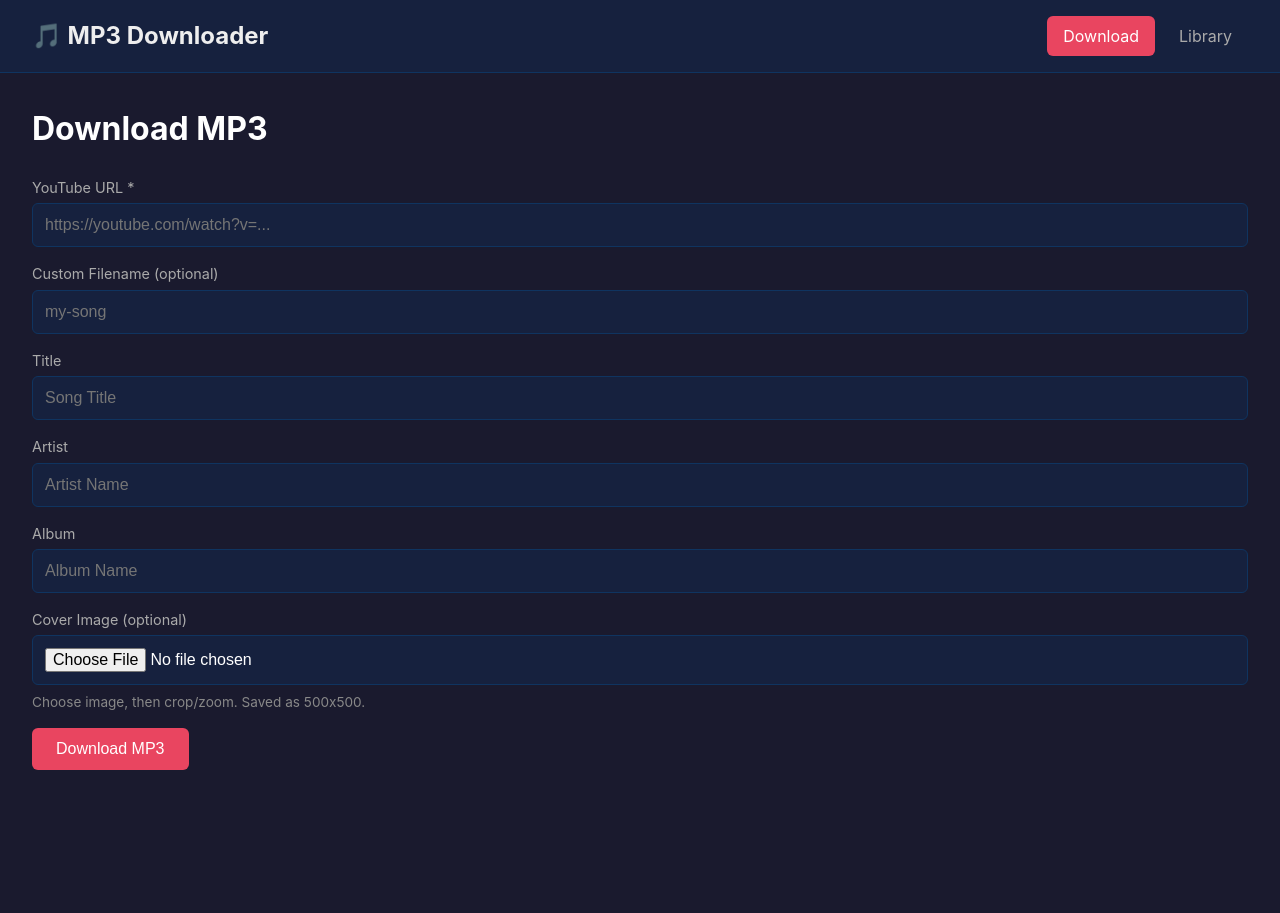
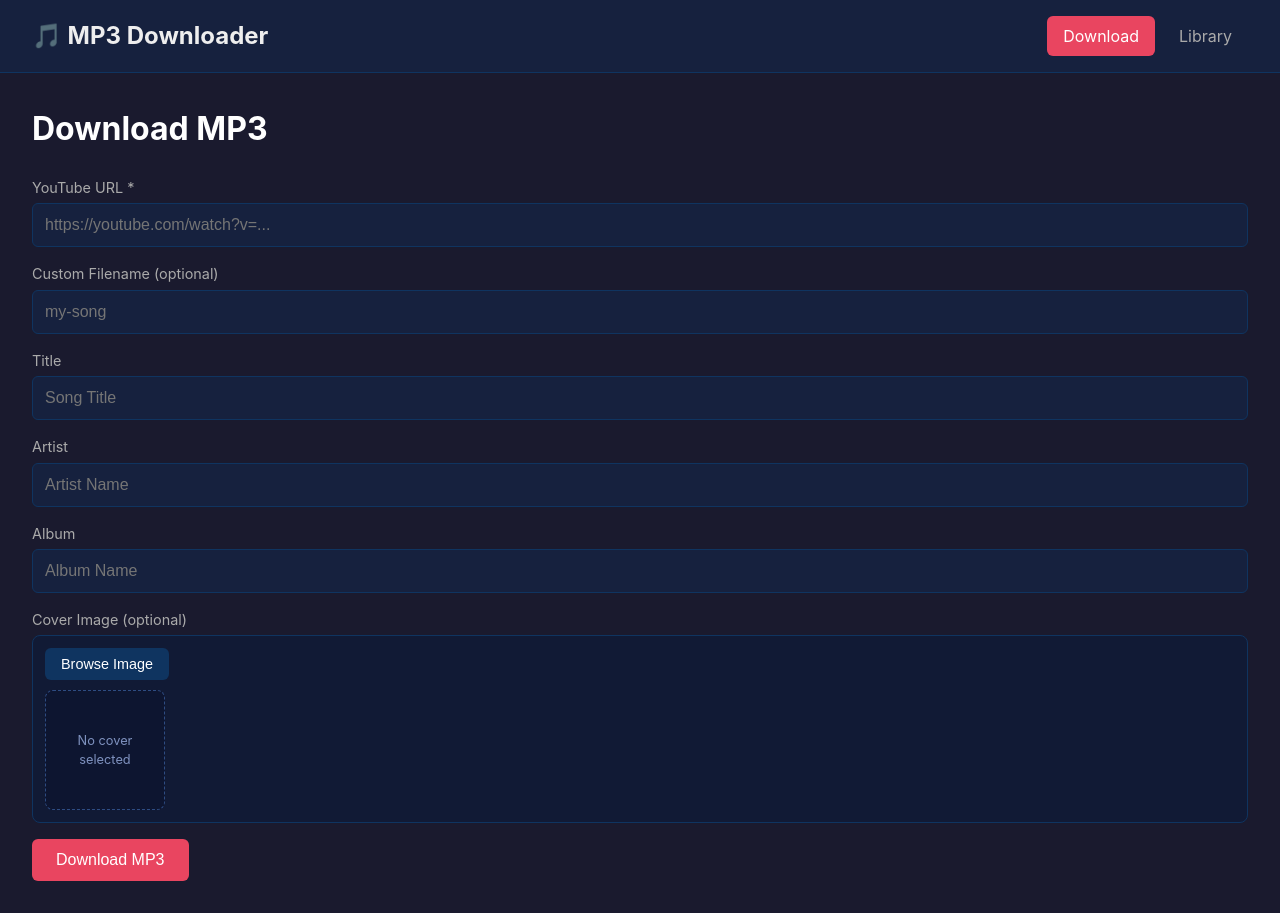
Before and after one commit to Lonjz/myp3d, a React (Vite) app in the folder myp3d-frontend/: page /download in a window 1280 px wide. Before the commit the page ends 802 px from the top, so only its background shows below. Built offline with nearby package versions, Linux system fonts and the light colour scheme.

Commit message:
downloads page cover upload UI change

```diff
--- a/myp3d-frontend/src/App.css
+++ b/myp3d-frontend/src/App.css
@@ -121,7 +121,7 @@ body {
 }
 
 .download-cover-preview {
-  margin-top: 0.75rem;
+  margin-top: 0.6rem;
   width: 120px;
   height: 120px;
 }
@@ -132,6 +132,38 @@ body {
   object-fit: cover;
   border-radius: 8px;
   border: 1px solid #0f3460;
+}
+
+.hidden-file-input {
+  display: none;
+}
+
+.download-cover-field {
+  background: #111a35;
+  border: 1px solid #0f3460;
+  border-radius: 8px;
+  padding: 0.75rem;
+}
+
+.download-cover-actions {
+  display: flex;
+  gap: 0.6rem;
+  flex-wrap: wrap;
+}
+
+.download-cover-placeholder {
+  width: 100%;
+  height: 100%;
+  border: 1px dashed #2e4c82;
+  border-radius: 8px;
+  background: #0d1530;
+  color: #7f92bf;
+  font-size: 0.8rem;
+  display: flex;
+  align-items: center;
+  justify-content: center;
+  text-align: center;
+  padding: 0.5rem;
 }
 
 .crop-modal-backdrop {
--- a/myp3d-frontend/src/pages/DownloadPage.tsx
+++ b/myp3d-frontend/src/pages/DownloadPage.tsx
@@ -235,6 +235,7 @@ export function DownloadPage() {
 
         <div className="form-group">
           <label htmlFor="coverImage">Cover Image (optional)</label>
+          <div className="download-cover-field">
             <input
               id="coverImage"
               type="file"
@@ -242,18 +243,31 @@ export function DownloadPage() {
               ref={coverInputRef}
               onChange={handleCoverChange}
               disabled={loading}
+              className="hidden-file-input"
             />
-          <p className="input-help">Choose image, then crop/zoom. Saved as 500x500.</p>
+            <div className="download-cover-actions">
+              <button
+                type="button"
+                className="btn-secondary"
+                onClick={() => coverInputRef.current?.click()}
+                disabled={loading}
+              >
+                Browse Image
+              </button>
               {coverPreview && (
-            <>
-              <div className="download-cover-preview">
-                <img src={coverPreview} alt="Selected cover preview" />
-              </div>
                 <button type="button" className="btn-secondary" onClick={handleRemoveCover} disabled={loading}>
                   Remove Cover
                 </button>
-            </>
               )}
+            </div>
+            <div className="download-cover-preview">
+              {coverPreview ? (
+                <img src={coverPreview} alt="Selected cover preview" />
+              ) : (
+                <div className="download-cover-placeholder">No cover selected</div>
+              )}
+            </div>
+          </div>
         </div>
 
         <button type="submit" disabled={loading} className="btn-primary">
```
Lines whose indentation alone changed are shown as unchanged.
